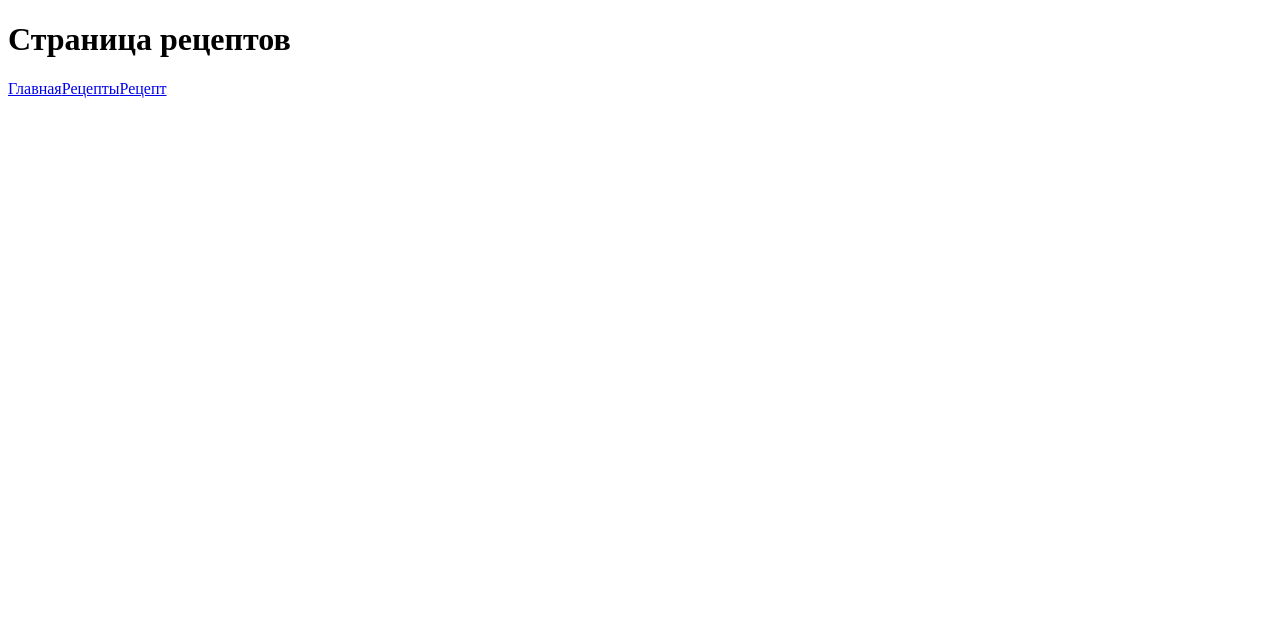
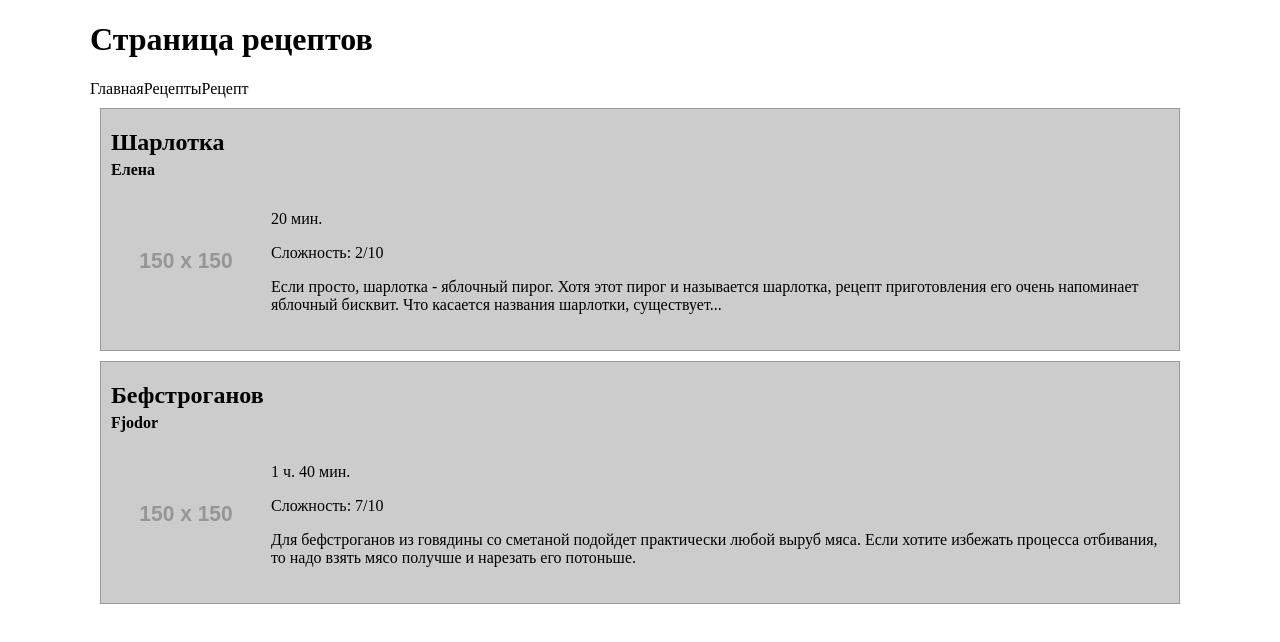
Before and after one commit to danteast/cooking_site, a React (Create React App) app: page /recipes in a window 1280 px wide. Shown: the top 642 px of the page. Built offline with nearby package versions, Linux system fonts and the light colour scheme.

Commit message:
Recipes list - basic

```diff
--- /dev/null
+++ b/src/components/RecipeItem.jsx
@@ -0,0 +1,33 @@
+import React from 'react'
+
+const RecipeItem = (props) => {
+
+    let { name, author, time, difficuilty, text, image } = props;
+
+    let formatTime = (sourceTime) => {
+        let retVal;
+        if (sourceTime <= 60) {
+            retVal = sourceTime + " мин."
+        } else {
+            retVal = Math.floor(sourceTime / 60) + ' ч. ' + sourceTime % 60 + ' мин.';
+        }
+        return retVal;
+    }
+
+    return (
+        <div className = 'recipe-item'>
+            <h2 className='recipe-item-header'>{ name }</h2>
+            <h4 className='recipe-item-author'>{ author }</h4>
+            <div className='recipe-item-info-block'>
+                <img src={ image } alt='recipe'></img>
+                <div className='recipe-item-info-block-inner'>
+                    <div className='recipe-time'><p>{ formatTime(time) }</p></div>
+                    <div className='recipe-difficuilty'><p>Сложность: { difficuilty }/10</p></div>
+                    <p className='recipe-item-text'>{ text }</p>
+                </div>
+            </div>
+        </div>
+    )
+}
+
+export default RecipeItem;
--- /dev/null
+++ b/src/components/RecipesList.jsx
@@ -0,0 +1,33 @@
+import React from 'react'
+
+import RecipeItem from '../components/RecipeItem.jsx'
+import { Link } from 'react-router-dom'
+
+const RecipesList = (props) => {
+
+    let { recipesList } = props;
+
+    let renderRecipesList = () => {
+        if (typeof(recipesList) !== 'undefined' ) {
+            if (recipesList.length !== 0) {
+                return recipesList.map((item, i) => {
+                    return(
+                        <Link to="/recipe">
+                            <RecipeItem name={ item.name } author={ item.author } time={ item.time } difficuilty={ item.difficuilty } text={ item.text } image={ item.image } key={ i } />
+                        </Link>
+                    )
+                })
+            }
+        } else {
+            return (<div>{'No recipes :-('}</div>)
+        }
+    }
+
+    return (
+        <div className='recipies-list-container'>
+            {renderRecipesList()}
+        </div>
+    );
+};
+
+export default RecipesList;
--- a/src/index.css
+++ b/src/index.css
@@ -0,0 +1,39 @@
+html, body {
+    padding: 0;
+    margin: 0;
+}
+
+.container {
+    max-width: 1100px;
+    margin: 0 auto;
+}
+
+.container a {
+    text-decoration: none;
+    color: black;
+}
+
+.recipe-item {
+    border: 1px solid #999;
+    margin: 10px;
+    padding: 10px;
+    background-color: #cccccc;
+}
+
+.recipe-item h2 {
+    margin-top: 10px;
+    margin-bottom: 5px;
+}
+
+.recipe-item h4 {
+    margin-top: 5px;
+    margin-bottom: 5px;
+}
+
+.recipe-item-info-block {
+    display: flex;
+}
+
+.recipe-item-info-block-inner {
+    padding: 10px;
+}
--- a/src/pages/Recipes.jsx
+++ b/src/pages/Recipes.jsx
@@ -1,11 +1,33 @@
 import React from 'react';
 import Menu from '../components/Menu';
+import RecipesList from '../components/RecipesList.jsx'
 
-const Recipes = () => {
+const Recipes = (props) => {
+
+    let recipesList=[
+        {
+            name: 'Шарлотка',
+            author: 'Елена',
+            time: 20,
+            difficuilty: 2,
+            text: 'Если просто, шарлотка - яблочный пирог. Хотя этот пирог и называется шарлотка, рецепт приготовления его очень напоминает яблочный бисквит. Что касается названия шарлотки, существует...',
+            image: 'https://via.placeholder.com/150/aaa'
+        },
+        {
+            name: 'Бефстроганов',
+            author: 'Fjodor',
+            time: 100,
+            difficuilty: 7,
+            text: 'Для бефстроганов из говядины со сметаной подойдет практически любой выруб мяса. Если хотите избежать процесса отбивания, то надо взять мясо получше и нарезать его потоньше.',
+            image: 'https://via.placeholder.com/150/aba'
+        },
+    ]
+
     return (
-        <div>
+        <div className='container'>
             <h1>Страница рецептов</h1>
             <Menu />
+            <RecipesList recipesList={ recipesList } />
         </div>
     );
 };
```
